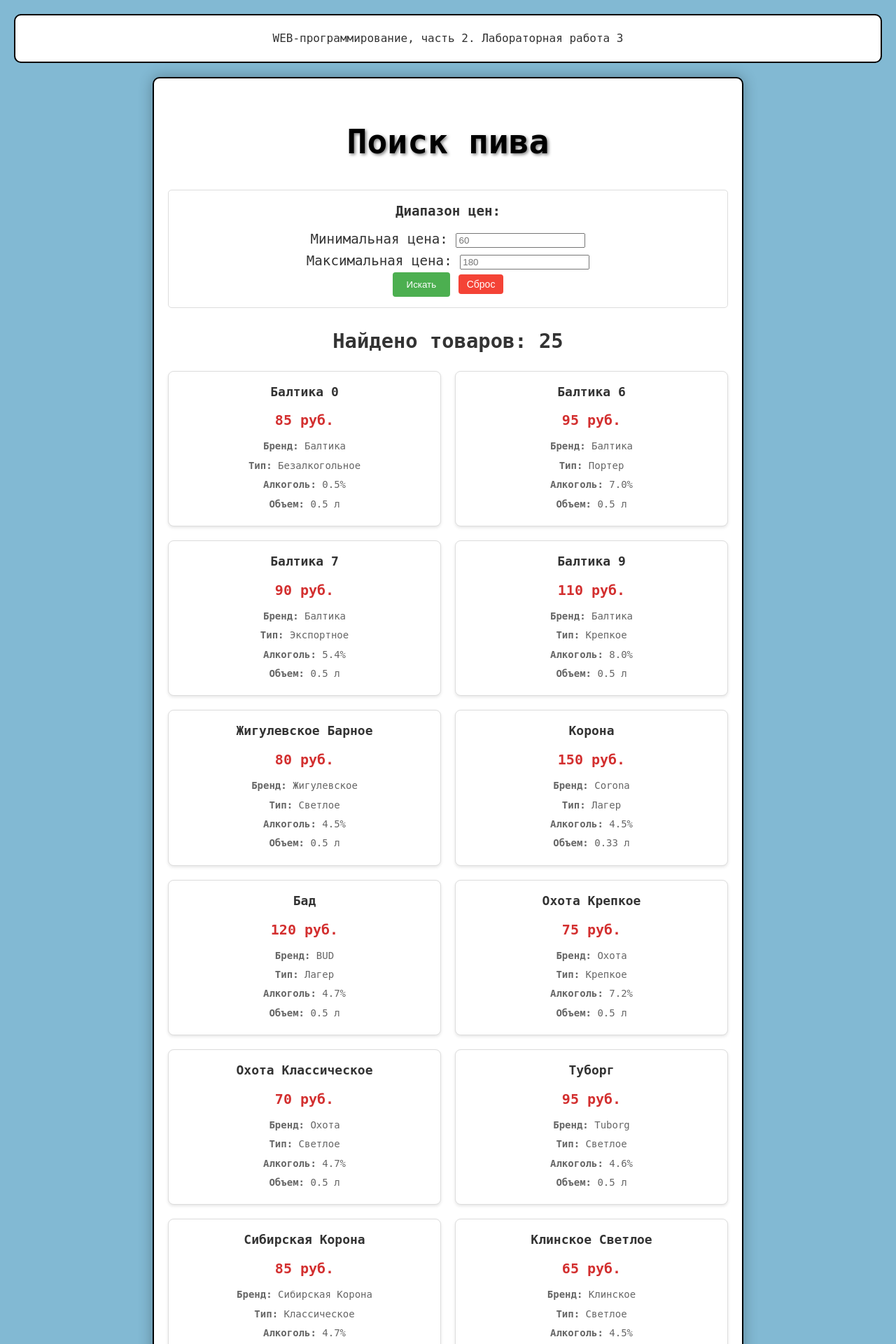
After one commit to vladfrank/lab-web-back, a Flask app: page /lab3/products in a window 1280 px wide. The commit adds this page. Shown: the top 1920 px of the page at 70% size. Run offline with Flask 3, Linux system fonts and the light colour scheme.

Commit message:
Дополнительное задание

```diff
--- a/lab3.py
+++ b/lab3.py
@@ -180,3 +180,109 @@ def ticket_result():
                          destination=destination, date=date, insurance=insurance,
                          base_price=base_price, shelf_surcharge=shelf_surcharge,
                          total_price=total_price, timestamp=timestamp)
+
+@lab3.route('/lab3/products')
+def products():
+    # Список пива
+    all_products = [
+        {'name': 'Балтика 0', 'price': 85, 'brand': 'Балтика', 'type': 'Безалкогольное', 'alcohol': 0.5, 'volume': 0.5},
+        {'name': 'Балтика 6', 'price': 95, 'brand': 'Балтика', 'type': 'Портер', 'alcohol': 7.0, 'volume': 0.5},
+        {'name': 'Балтика 7', 'price': 90, 'brand': 'Балтика', 'type': 'Экспортное', 'alcohol': 5.4, 'volume': 0.5},
+        {'name': 'Балтика 9', 'price': 110, 'brand': 'Балтика', 'type': 'Крепкое', 'alcohol': 8.0, 'volume': 0.5},
+        {'name': 'Жигулевское Барное', 'price': 80, 'brand': 'Жигулевское', 'type': 'Светлое', 'alcohol': 4.5, 'volume': 0.5},
+        {'name': 'Корона', 'price': 150, 'brand': 'Corona', 'type': 'Лагер', 'alcohol': 4.5, 'volume': 0.33},
+        {'name': 'Бад', 'price': 120, 'brand': 'BUD', 'type': 'Лагер', 'alcohol': 4.7, 'volume': 0.5},
+        {'name': 'Охота Крепкое', 'price': 75, 'brand': 'Охота', 'type': 'Крепкое', 'alcohol': 7.2, 'volume': 0.5},
+        {'name': 'Охота Классическое', 'price': 70, 'brand': 'Охота', 'type': 'Светлое', 'alcohol': 4.7, 'volume': 0.5},
+        {'name': 'Туборг', 'price': 95, 'brand': 'Tuborg', 'type': 'Светлое', 'alcohol': 4.6, 'volume': 0.5},
+        {'name': 'Сибирская Корона', 'price': 85, 'brand': 'Сибирская Корона', 'type': 'Классическое', 'alcohol': 4.7, 'volume': 0.5},
+        {'name': 'Клинское Светлое', 'price': 65, 'brand': 'Клинское', 'type': 'Светлое', 'alcohol': 4.5, 'volume': 0.5},
+        {'name': 'Клинское Безалкогольное', 'price': 75, 'brand': 'Клинское', 'type': 'Безалкогольное', 'alcohol': 0.5, 'volume': 0.5},
+        {'name': 'Старый Мельник', 'price': 88, 'brand': 'Старый Мельник', 'type': 'Пшеничное', 'alcohol': 4.9, 'volume': 0.5},
+        {'name': 'Золотая Бочка', 'price': 60, 'brand': 'Золотая Бочка', 'type': 'Светлое', 'alcohol': 4.3, 'volume': 0.5},
+        {'name': 'Бочкарев Светлое', 'price': 78, 'brand': 'Бочкарев', 'type': 'Светлое', 'alcohol': 4.6, 'volume': 0.5},
+        {'name': 'Бочкарев Темное', 'price': 82, 'brand': 'Бочкарев', 'type': 'Темное', 'alcohol': 4.8, 'volume': 0.5},
+        {'name': 'Хайнекен', 'price': 140, 'brand': 'Heineken', 'type': 'Лагер', 'alcohol': 5.0, 'volume': 0.5},
+        {'name': 'Гиннесс', 'price': 180, 'brand': 'Guinness', 'type': 'Стаут', 'alcohol': 4.2, 'volume': 0.44},
+        {'name': 'Хугарден', 'price': 160, 'brand': 'Hoegaarden', 'type': 'Пшеничное', 'alcohol': 4.9, 'volume': 0.33},
+        {'name': 'Ставропольское', 'price': 72, 'brand': 'Ставропольское', 'type': 'Светлое', 'alcohol': 4.5, 'volume': 0.5},
+        {'name': 'Афанасий', 'price': 130, 'brand': 'Афанасий', 'type': 'Премиум', 'alcohol': 5.0, 'volume': 0.5},
+        {'name': 'Велкопоповицкий Козел', 'price': 125, 'brand': 'Velkopopovicky', 'type': 'Лагер', 'alcohol': 4.6, 'volume': 0.5},
+        {'name': 'Эфес', 'price': 95, 'brand': 'EFES', 'type': 'Пилснер', 'alcohol': 5.0, 'volume': 0.5},
+        {'name': 'Карлсберг', 'price': 110, 'brand': 'Carlsberg', 'type': 'Лагер', 'alcohol': 5.0, 'volume': 0.5}
+    ]
+
+    # Находим мин и макс цены для плейсхолдеров
+    min_product_price = min(product['price'] for product in all_products)
+    max_product_price = max(product['price'] for product in all_products)
+
+    action = request.args.get('action')
+    min_price = request.args.get('min_price')
+    max_price = request.args.get('max_price')
+
+    # Обработка сброса
+    if action == 'reset':
+        resp = make_response(redirect('/lab3/products'))
+        resp.delete_cookie('min_price')
+        resp.delete_cookie('max_price')
+        return resp
+
+    # Получаем значения из cookies если они есть
+    if not min_price:
+        min_price = request.cookies.get('min_price')
+    if not max_price:
+        max_price = request.cookies.get('max_price')
+
+    filtered_products = all_products
+    searched = False
+
+    # Фильтрация товаров
+    if min_price or max_price:
+        searched = True
+
+        # Преобразуем в числа, если не пустые
+        min_val = int(min_price) if min_price else None
+        max_val = int(max_price) if max_price else None
+
+        # Если пользователь перепутал мин и макс - меняем местами
+        if min_val and max_val and min_val > max_val:
+            min_val, max_val = max_val, min_val
+
+        # Фильтруем товары
+        filtered_products = []
+        for product in all_products:
+            price = product['price']
+            if min_val and max_val:
+                if min_val <= price <= max_val:
+                    filtered_products.append(product)
+            elif min_val and not max_val:
+                if price >= min_val:
+                    filtered_products.append(product)
+            elif max_val and not min_val:
+                if price <= max_val:
+                    filtered_products.append(product)
+
+        # Сохраняем в cookies
+        resp = make_response(render_template('lab3/products.html',
+                           products=filtered_products,
+                           min_price=min_price,
+                           max_price=max_price,
+                           min_product_price=min_product_price,
+                           max_product_price=max_product_price,
+                           searched=searched))
+
+        if min_price:
+            resp.set_cookie('min_price', min_price)
+        if max_price:
+            resp.set_cookie('max_price', max_price)
+
+        return resp
+
+    # Если нет фильтра - показываем все товары
+    return render_template('lab3/products.html',
+                         products=filtered_products,
+                         min_price=min_price,
+                         max_price=max_price,
+                         min_product_price=min_product_price,
+                         max_product_price=max_product_price,
+                         searched=searched)
--- a/static/lab3/lab3.css
+++ b/static/lab3/lab3.css
@@ -182,3 +182,60 @@
     margin: 0 0 10px 0;
     color: #666;
 }
+
+/* поиск пива */
+.products-grid {
+    display: grid;
+    grid-template-columns: repeat(auto-fill, minmax(280px, 1fr));
+    gap: 20px;
+    margin-top: 20px;
+}
+
+.product-card {
+    border: 1px solid #ddd;
+    border-radius: 8px;
+    padding: 15px;
+    background: white;
+    box-shadow: 0 2px 4px rgba(0,0,0,0.1);
+}
+
+.product-card h3 {
+    margin: 0 0 10px 0;
+    color: #333;
+    font-size: 18px;
+}
+
+.product-price {
+    font-size: 20px;
+    font-weight: bold;
+    color: #d32f2f;
+    margin-bottom: 10px;
+}
+
+.product-details {
+    font-size: 14px;
+    color: #666;
+}
+
+.product-details div {
+    margin-bottom: 5px;
+}
+
+.no-results {
+    text-align: center;
+    padding: 40px;
+    background: #f8f9fa;
+    border-radius: 8px;
+    margin-top: 20px;
+}
+
+.no-results h2 {
+    color: #666;
+    margin-bottom: 10px;
+}
+
+.search-results h2 {
+    color: #333;
+    margin-bottom: 20px;
+    text-align: center;
+}
--- a/templates/lab3/lab3.html
+++ b/templates/lab3/lab3.html
@@ -16,5 +16,6 @@
         <a href="/lab3/order">Заказ</a>
         <a href="/lab3/settings">Настройки</a>
         <a href="/lab3/ticket">ЖД Билет</a>
+        <a href="/lab3/products">Поиск</a>
     </div>
 {% endblock %}
--- /dev/null
+++ b/templates/lab3/products.html
@@ -0,0 +1,56 @@
+{% extends "base.html" %}
+
+{% block lab %}Лабораторная работа 3{% endblock %}
+
+{% block main %}
+    <h1>Поиск пива</h1>
+
+    <form method="get">
+        <div class="order-section">
+            <div class="section-title">Диапазон цен:</div>
+
+            <div>
+                <label>Минимальная цена:</label>
+                <input type="number" name="min_price" value="{{ min_price or '' }}"
+                       placeholder="{{ min_product_price }}" min="0">
+            </div>
+
+            <div>
+                <label>Максимальная цена:</label>
+                <input type="number" name="max_price" value="{{ max_price or '' }}"
+                       placeholder="{{ max_product_price }}" min="0">
+            </div>
+
+            <div class="text-center">
+                <button type="submit" name="action" value="search" class="btn btn-primary">Искать</button>
+                <button type="submit" name="action" value="reset" class="btn btn-danger">Сброс</button>
+            </div>
+        </div>
+    </form>
+
+    {% if products %}
+        <div class="search-results">
+            <h2>Найдено товаров: {{ products|length }}</h2>
+
+            <div class="products-grid">
+                {% for product in products %}
+                <div class="product-card">
+                    <h3>{{ product.name }}</h3>
+                    <div class="product-price">{{ product.price }} руб.</div>
+                    <div class="product-details">
+                        <div><strong>Бренд:</strong> {{ product.brand }}</div>
+                        <div><strong>Тип:</strong> {{ product.type }}</div>
+                        <div><strong>Алкоголь:</strong> {{ product.alcohol }}%</div>
+                        <div><strong>Объем:</strong> {{ product.volume }} л</div>
+                    </div>
+                </div>
+                {% endfor %}
+            </div>
+        </div>
+    {% elif searched %}
+        <div class="no-results">
+            <h2>Не найдено ни одного сорта товара</h2>
+            <p>Попробуйте изменить диапазон цен</p>
+        </div>
+    {% endif %}
+{% endblock %}
```
